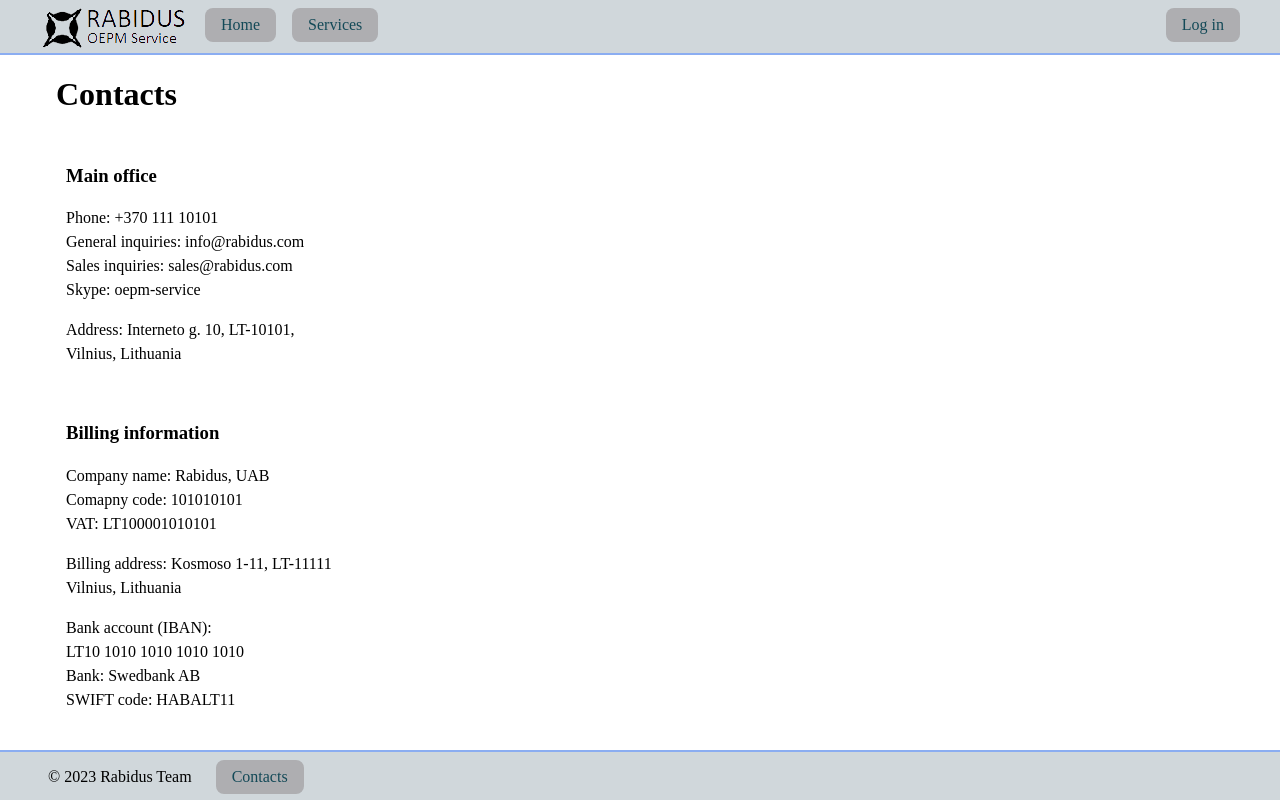
After one commit to Lina1064/ptu8_baigiamasis_praktinis_darbas, a Django app: page /contacts/ in a window 1280 px wide. The commit adds this page. Run offline with Django 4.2, Linux system fonts and the light colour scheme.

Commit message:
contacts template

```diff
--- a/ptu8_service/service/static/service/css/style.css
+++ b/ptu8_service/service/static/service/css/style.css
@@ -35,7 +35,7 @@ header .container, main .container, footer .container {
     margin: 0 auto;
     box-sizing: border-box;
 }
-main .container, footer.container {
+main .container {
     padding: 0 16px;
 }
 a {
@@ -43,7 +43,7 @@ a {
     text-decoration: none;
     background-color: rgba(37, 11, 11, 0.2);
 }
-header ul {
+header ul, footer ul {
     display: flex;
     flex-direction: row;
     justify-content: flex-start;
@@ -52,10 +52,10 @@ header ul {
     gap: 16px;
     overflow-x: auto;
 }
-header ul li {
+header ul li, footer ul li {
     display: inline-block;
 }
-header ul li a {
+header ul li a, footer ul li a {
     padding: 8px 16px;
     display: block;
     border-radius: 8px;
@@ -64,6 +64,9 @@ header .user-info {
     flex-grow: 1;
     padding: 8px;
     text-align: right;
+}
+footer .team {
+    padding: 8px;
 }
 .logo {
     max-width: 100%;
@@ -91,3 +94,7 @@ header .user-info {
 .schematic img {
     max-width: 100%;
 }
+.contact-details {
+    padding: 10px;
+    line-height: 24px;
+}
--- a/ptu8_service/service/templates/base.html
+++ b/ptu8_service/service/templates/base.html
@@ -29,6 +29,11 @@
         </ul>
     </div></header>
     <main><div class="container">{% block content %}{% endblock content %}</div></main>
-    <footer><div class="container"><p>&copy; 2023 Rabidus Team</p></div></footer>
+    <footer><div class="container">
+        <ul>
+            <span class="team"><li>&copy; 2023 Rabidus Team</li></span>
+            <li><a href="{% url 'contacts' %}">Contacts</a></li>
+        </ul>
+    </div></footer>
 </body>
 </html>
--- /dev/null
+++ b/ptu8_service/service/templates/service/contacts.html
@@ -0,0 +1,53 @@
+{% extends 'base.html' %}
+{% block title %}Contacts in {{ block.super }}{% endblock title %}
+{% block content %}
+<h1>Contacts</h1>
+<div class="contact-details">
+<h3>Main office</h3>
+    <p>Phone: +370 111 10101
+        <br>
+        General inquiries: info@rabidus.com
+        <br>
+        Sales inquiries: sales@rabidus.com
+        <br>
+        Skype: oepm-service
+    </p>
+<p>
+    Address: Interneto g. 10, LT-10101,
+    <br>
+    Vilnius, Lithuania
+</p>
+</div>
+<div class="contact-details">
+    <h3>Billing information</h3>
+    <p>
+        Company name: Rabidus, UAB
+        <br>
+        Comapny code: 101010101
+        <br>
+        VAT: LT100001010101
+        <br>
+    </p>
+    <p>
+        Billing address: Kosmoso 1-11, LT-11111
+        <br>
+        Vilnius, Lithuania
+    </p>
+    <p>
+        Bank account (IBAN):
+        <br>
+        LT10 1010 1010 1010 1010
+        <br>
+        Bank: Swedbank AB
+        <br>
+        SWIFT code: HABALT11
+    </p>
+
+
+
+
+
+
+
+
+{% endblock content %}
--- a/ptu8_service/service/urls.py
+++ b/ptu8_service/service/urls.py
@@ -5,4 +5,6 @@ urlpatterns = [
     path('', views.home, name='home'),
     path('services/', views.services, name='services'),
     path('service/<int:service_id>', views.service, name='service'),
+    path('contacts/', views.contacts, name='contacts'),
+
 ]
--- a/ptu8_service/service/views.py
+++ b/ptu8_service/service/views.py
@@ -34,3 +34,7 @@ def service(request, service_id):
     return render(request, 'service/service.html', {
         'service': service,
     })
+
+def contacts(request):
+    return render(request, 'service/contacts.html', {
+    })
```
